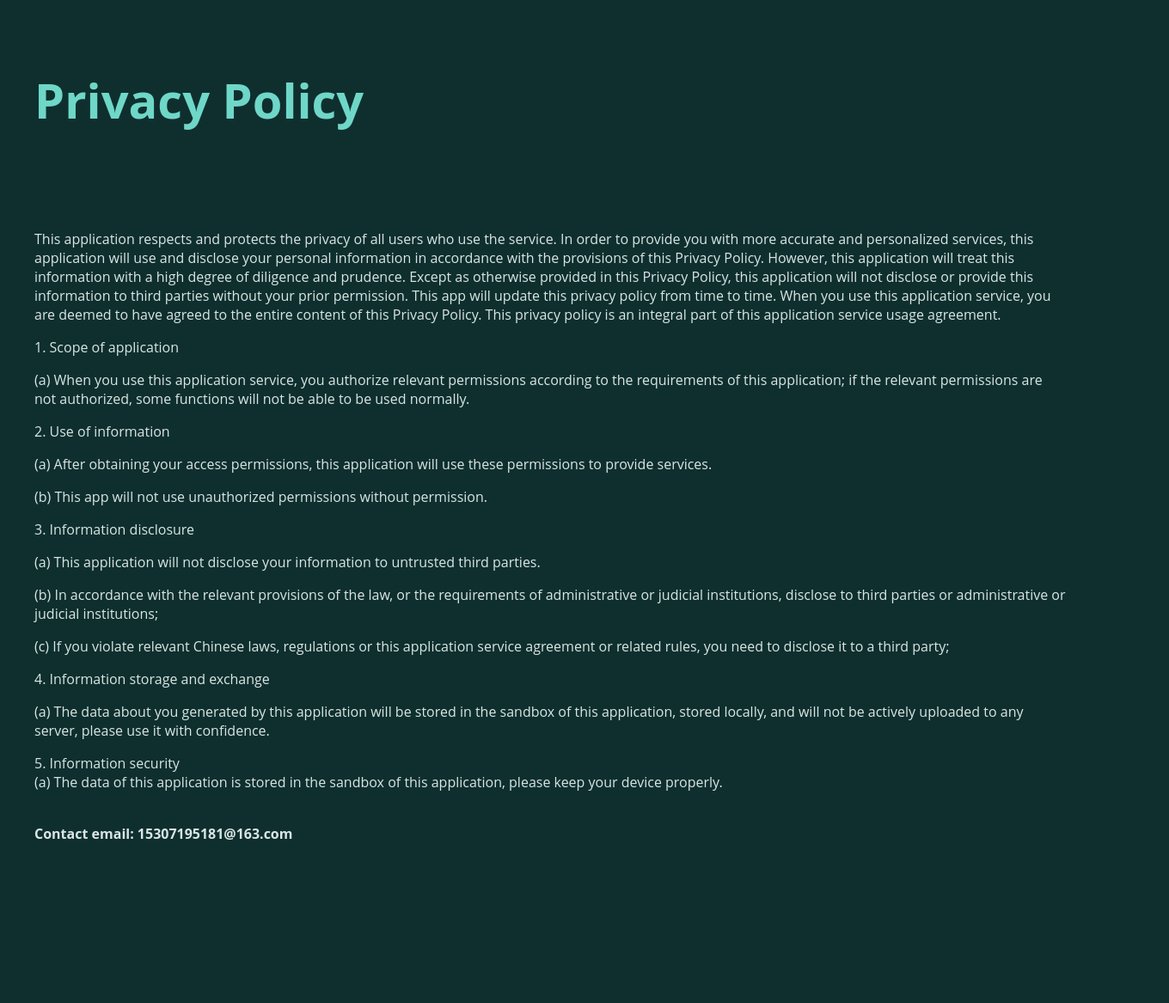
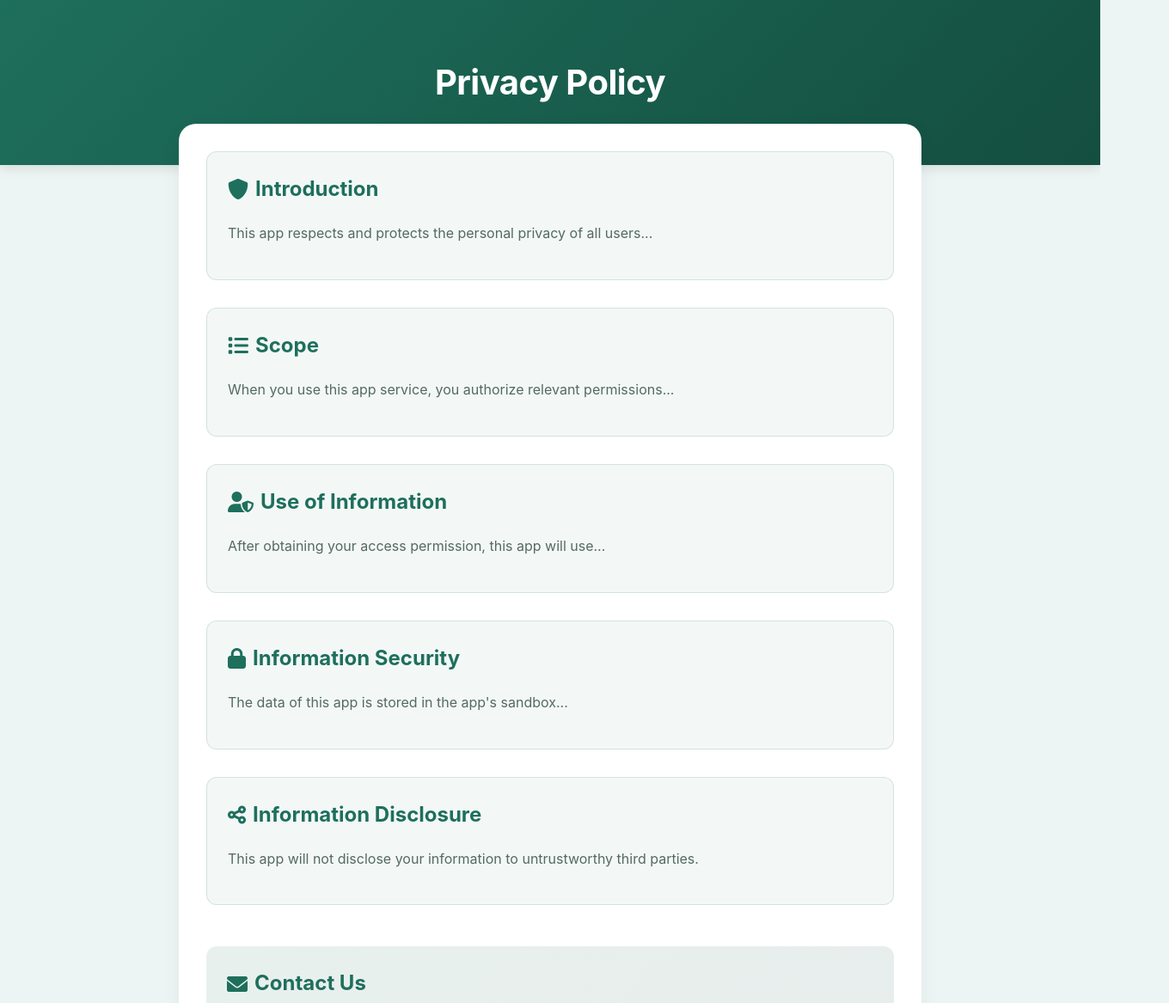
Before and after one commit to ozy1000/page, a plain HTML site: page Privacy.html in a window 1280 px wide. Shown: the top 1167 px of the page at 86% size, 1360 px wide, since content can reach past the window. Before the commit the page ends 1031 px from the top, so only its background shows below. Drawn offline with Linux system fonts and the light colour scheme.

Commit message:
Update Privacy.html
--

```diff
--- a/Privacy.html
+++ b/Privacy.html
@@ -2,118 +2,149 @@
 <html lang="en">
 <head>
   <meta charset="UTF-8">
+  <meta name="viewport" content="width=device-width, initial-scale=1.0">
   <title>Privacy Policy</title>
+  <link href="https://cdnjs.cloudflare.com/ajax/libs/font-awesome/6.0.0/css/all.min.css" rel="stylesheet">
   <style type="text/css">
+    :root {
+      --primary-color: #1e6f5c;   /* 墨绿色主色 */
+      --primary-dark: #144e40;    /* 深墨绿 */
+      --primary-light: #a6ead8;   /* 浅绿点缀 */
+      --text-color: #2d3a35;
+      --bg-color: #ecf5f3;         /* 浅绿背景 */
+      --card-bg: #ffffff;
+    }
+
     body, html {
-      font-family: 'Open Sans', sans-serif;
+      font-family: -apple-system, BlinkMacSystemFont, 'Segoe UI', Roboto, Oxygen, Ubuntu, Cantarell, sans-serif;
       text-rendering: optimizeLegibility !important;
       -webkit-font-smoothing: antialiased !important;
-      color: #d9e6e4; /* 淡绿文字 */
-      background-color: #0f2f2f; /* 深墨绿背景 */
-      width: 100% !important;
-      height: 100% !important;
+      color: var(--text-color);
+      background-color: var(--bg-color);
+      line-height: 1.6;
       margin: 0;
+      padding: 0;
     }
 
-    /* Top Intro Section */
-    #intro {
-      display: table;
-      width: 100%;
-      padding: 40px 40px;
-      text-align: left;
-      color: #fff;
-      background-color: #0f2f2f;
-      background-size: cover;
-    }
-    #intro .intro-body {
-      display: table-cell;
-      vertical-align: middle;
-    }
-    #intro .intro-body H1 {
-      font-size: 56px;
-      font-weight: 700;
-      color: #6fd7c7; /* 青绿色标题点缀 */
+    .header {
+      background: linear-gradient(135deg, var(--primary-color), var(--primary-dark));
+      color: white;
+      padding: 4rem 2rem;
+      text-align: center;
+      box-shadow: 0 4px 12px rgba(0,0,0,0.1);
     }
 
-    /* Subtitle Section */
-    #agreementIntro {
-      display: table;
-      width: 100%;
-      padding: 10px 0;
-      text-align: center;
-      color: #e5f7f4;
-      background-color: #123b3b; /* 更深的墨绿 */
-    }
-    #agreementIntro .intro-body {
-      display: table-cell;
-      vertical-align: middle;
-    }
-    #agreementIntro .intro-body H1 {
-      font-size: 24px;
-      font-weight: 300;
-      color: rgba(111, 215, 199, 0.9);
+    .header h1 {
+      font-size: 2.5rem;
+      margin: 0;
+      font-weight: 700;
+      letter-spacing: -0.5px;
     }
 
-    .btn-custom, input[type="button"], input[type="submit"], input[type="reset"], button {
-      font-family:Lato, Arial, sans-serif;
-      color:#FFF !important;
-      font-size:15px;
-      line-height: 50px;
-      text-align:left;
-      font-weight:700;
-      text-transform:uppercase;
-      white-space:nowrap;
-      background-color:#1d4e4e;
-      padding:14px 30px;
-      outline:none !important;
-      border-radius:25px;
-      box-shadow: 0px 0px 10px rgba(10, 70, 70, .4);
-      transition: color .2s ease, background .2s ease, border .2s ease;
+    .content {
+      max-width: 800px;
+      margin: 0 auto;
+      padding: 2rem;
+      background: var(--card-bg);
+      border-radius: 20px;
+      box-shadow: 0 8px 24px rgba(0,0,0,0.05);
+      margin-top: -3rem;
+      position: relative;
     }
 
-    .div-padding{
-      padding-left:40px;
-      padding-right:40px;
-      padding-top:20px;
-      padding-bottom:50px;
-      background-color: #0f2f2f;
+    .section {
+      margin-bottom: 2rem;
+      padding: 1.5rem;
+      border-radius: 12px;
+      background: rgba(30, 111, 92, 0.05);
+      border: 1px solid rgba(30, 111, 92, 0.15);
     }
 
-    a { color: #6fd7c7; }
+    h2 {
+      color: var(--primary-color);
+      font-size: 1.5rem;
+      margin-top: 0;
+      display: flex;
+      align-items: center;
+      gap: 0.5rem;
+    }
+
+    p {
+      margin: 1rem 0;
+      color: #556963;
+      font-size: 1rem;
+    }
+
+    .contact {
+      margin-top: 3rem;
+      text-align: center;
+      padding: 1.5rem;
+      background: linear-gradient(135deg, rgba(30, 111, 92, 0.1), rgba(20, 78, 64, 0.1));
+      border-radius: 12px;
+    }
+
+    .contact a {
+      color: var(--primary-color);
+      text-decoration: none;
+      font-weight: 500;
+    }
+
+    .contact a:hover {
+      text-decoration: underline;
+    }
+
+    @media (max-width: 768px) {
+      .header {
+        padding: 3rem 1rem;
+      }
+
+      .content {
+        margin: -2rem 1rem 2rem;
+        padding: 1.5rem;
+      }
+
+      .header h1 {
+        font-size: 2rem;
+      }
+    }
   </style>
 </head>
+<body>
+  <div class="header">
+    <h1>Privacy Policy</h1>
+  </div>
 
-<body>
-<div id="intro">
-  <div class="intro-body">
-    <h1><strong>Privacy Policy</strong></h1>
+  <div class="content">
+    <div class="section">
+      <h2><i class="fas fa-shield-alt"></i> Introduction</h2>
+      <p>This app respects and protects the personal privacy of all users...</p>
+    </div>
+
+    <div class="section">
+      <h2><i class="fas fa-list"></i> Scope</h2>
+      <p>When you use this app service, you authorize relevant permissions...</p>
+    </div>
+
+    <div class="section">
+      <h2><i class="fas fa-user-shield"></i> Use of Information</h2>
+      <p>After obtaining your access permission, this app will use...</p>
+    </div>
+
+    <div class="section">
+      <h2><i class="fas fa-lock"></i> Information Security</h2>
+      <p>The data of this app is stored in the app's sandbox...</p>
+    </div>
+
+    <div class="section">
+      <h2><i class="fas fa-share-alt"></i> Information Disclosure</h2>
+      <p>This app will not disclose your information to untrustworthy third parties.</p>
+    </div>
+
+    <div class="contact">
+      <h2><i class="fas fa-envelope"></i> Contact Us</h2>
+      <p>If you have any questions...</p>
+      <a href="mailto:15307195181@163.com">15307195181@163.com</a>
+    </div>
   </div>
-</div>
-
-<div class="div-padding">
-  <p>This application respects and protects the privacy of all users who use the service. In order to provide you with more accurate and personalized services, this application will use and disclose your personal information in accordance with the provisions of this Privacy Policy. However, this application will treat this information with a high degree of diligence and prudence. Except as otherwise provided in this Privacy Policy, this application will not disclose or provide this information to third parties without your prior permission. This app will update this privacy policy from time to time. When you use this application service, you are deemed to have agreed to the entire content of this Privacy Policy. This privacy policy is an integral part of this application service usage agreement. </p>
-
-  <p>1. Scope of application</p>
-  <p>(a) When you use this application service, you authorize relevant permissions according to the requirements of this application; if the relevant permissions are not authorized, some functions will not be able to be used normally.</p>
-
-  <p>2. Use of information</p>
-  <p>(a) After obtaining your access permissions, this application will use these permissions to provide services.</p>
-  <p>(b) This app will not use unauthorized permissions without permission.</p>
-
-  <p>3. Information disclosure</p>
-  <p>(a) This application will not disclose your information to untrusted third parties.</p>
-  <p>(b) In accordance with the relevant provisions of the law, or the requirements of administrative or judicial institutions, disclose to third parties or administrative or judicial institutions;</p>
-  <p>(c) If you violate relevant Chinese laws, regulations or this application service agreement or related rules, you need to disclose it to a third party;</p>
-
-  <p>4. Information storage and exchange</p>
-  <p>(a) The data about you generated by this application will be stored in the sandbox of this application, stored locally, and will not be actively uploaded to any server, please use it with confidence.</p>
-
-  <p>5. Information security<br>(a) The data of this application is stored in the sandbox of this application, please keep your device properly.</p>
-
-  <br/>
-  <b>Contact email: 15307195181@163.com</b>
-  <br/>
-</div>
-
 </body>
 </html>
```
